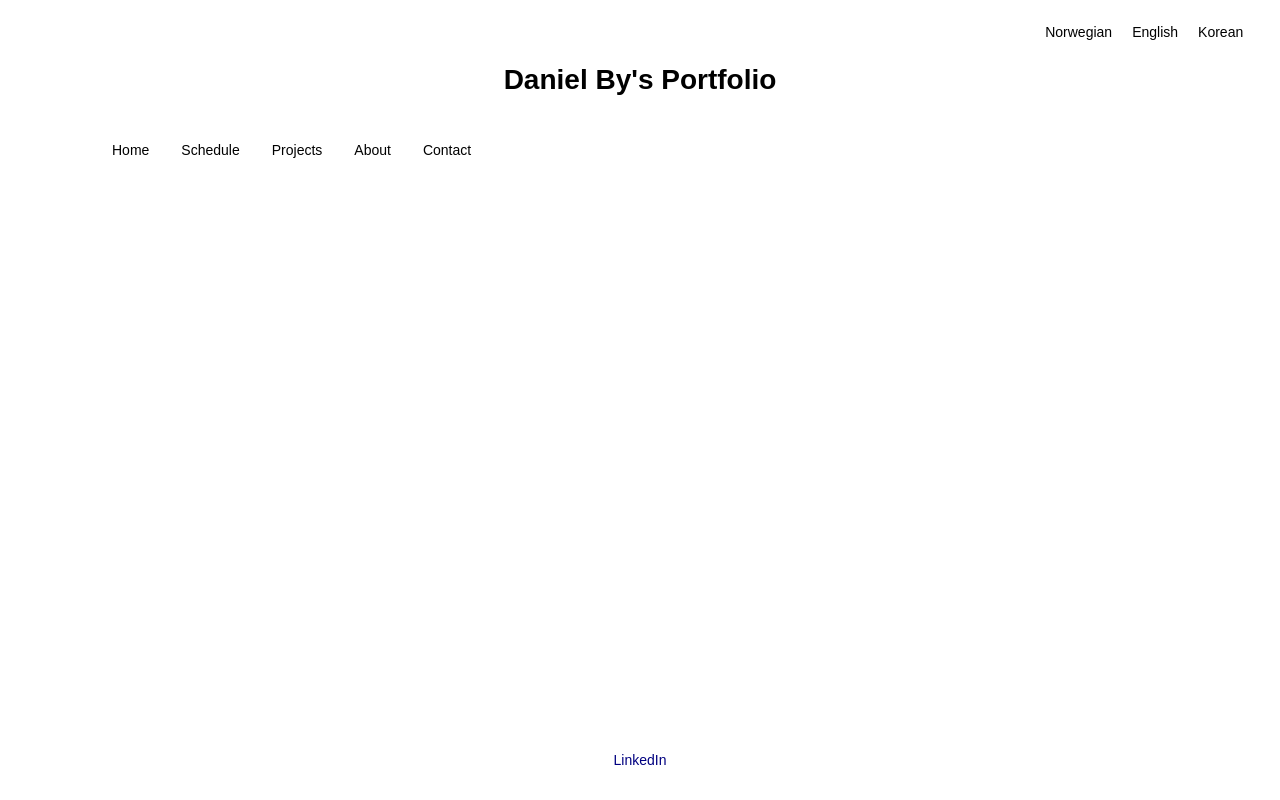
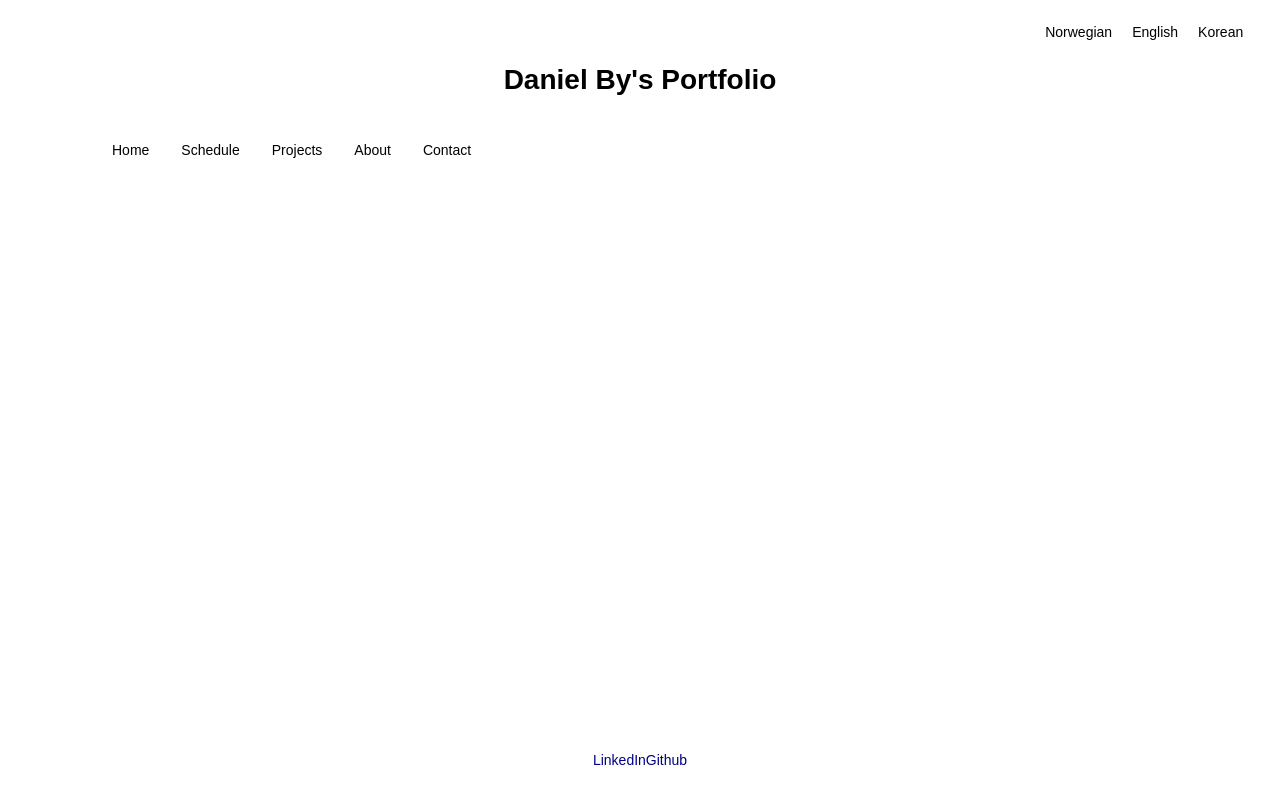
Before and after one commit to Danielsby/homepage, a React (Create React App) app: page / in a window 1280 px wide. Shown: the top 800 px of the page. Built offline with nearby package versions, Linux system fonts and the light colour scheme.

Commit message:
Added another link.

```diff
--- a/src/App.tsx
+++ b/src/App.tsx
@@ -31,6 +31,7 @@ const App: React.FC = () => {
 
             <footer className='page-information'>
                 <a href="https://www.linkedin.com/dby">LinkedIn</a>
+                <a href="https://www.github.com/danielsby">Github</a>
             </footer>
         </div>
     );
```
